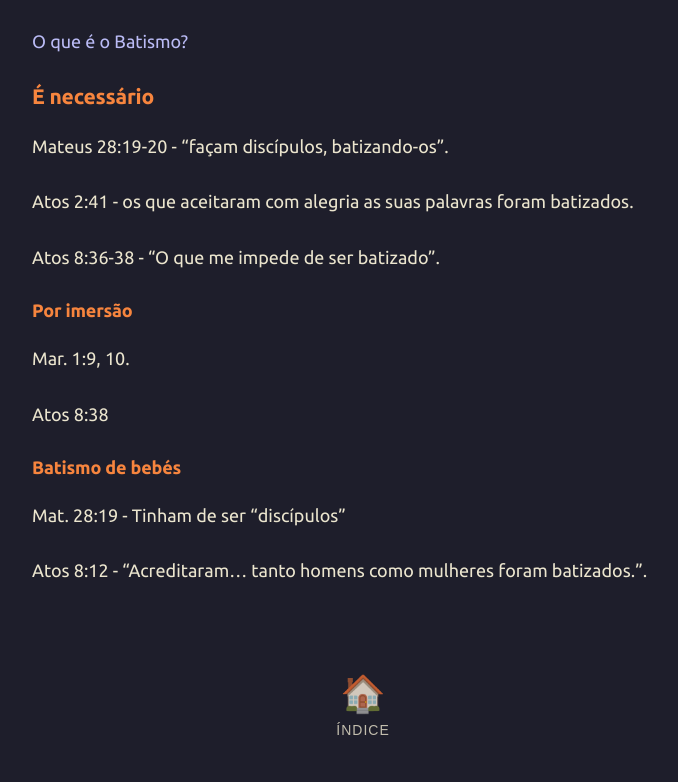
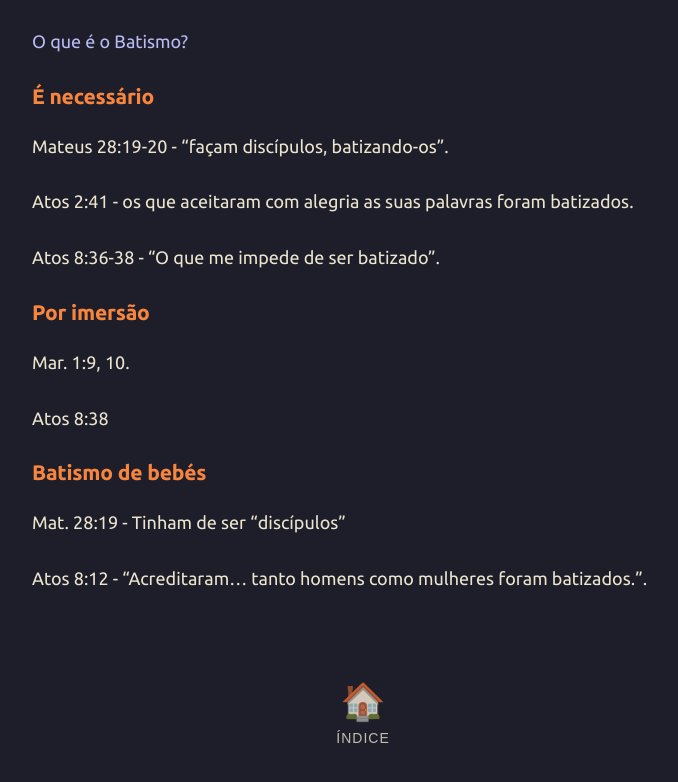
Before and after one commit to joaquim-capitao/jw, a Jekyll site: the page built from assuntos/batismo.md, in a window 1280 px wide. Shown: the top 782 px of the page, without its empty margins (277-955 px from the left). Built offline with Jekyll 4.4.1, drawn with Linux system fonts in a browser that asks for light colours; our own code applies the rules of GitHub Pages for plain Markdown files.

```diff
--- a/assuntos/batismo.md
+++ b/assuntos/batismo.md
@@ -8,13 +8,13 @@ Atos 2:41 - os que aceitaram com alegria as suas palavras foram batizados.
 
 Atos 8:36-38 - "O que me impede de ser batizado".
 
-#### Por imersão
+### Por imersão
 
 Mar. 1:9, 10.
 
 Atos 8:38
 
-#### Batismo de bebés
+### Batismo de bebés
 
 Mat. 28:19 - Tinham de ser "discípulos"
 
```
